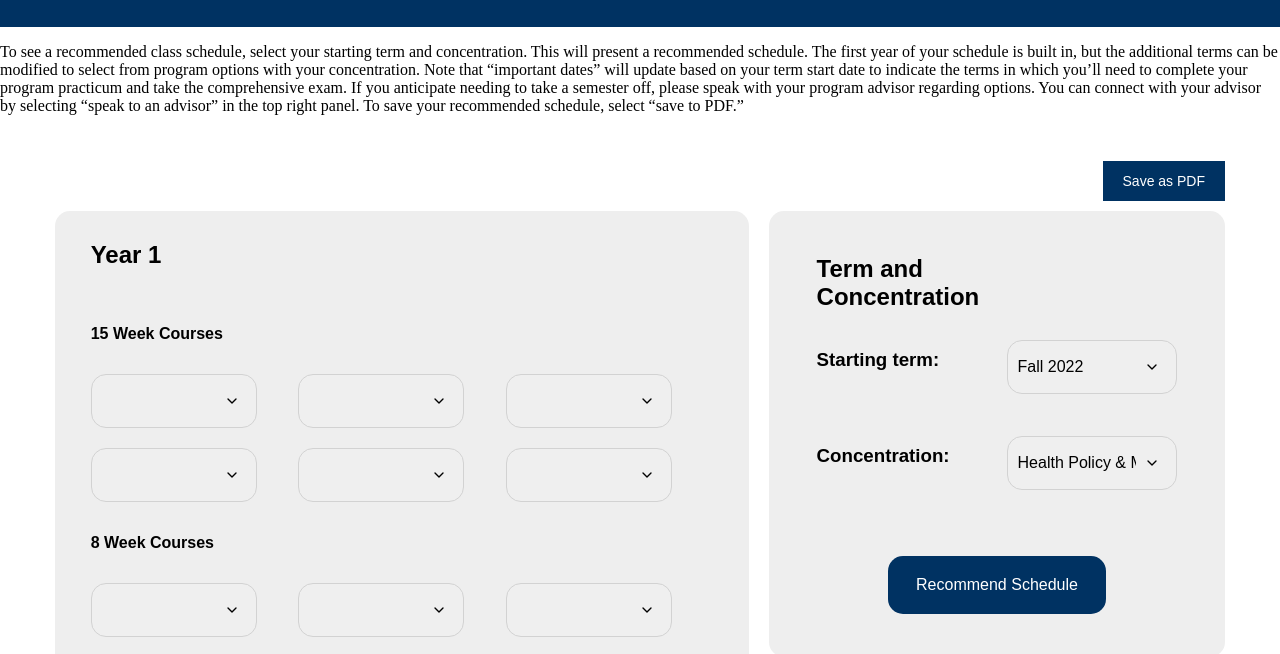
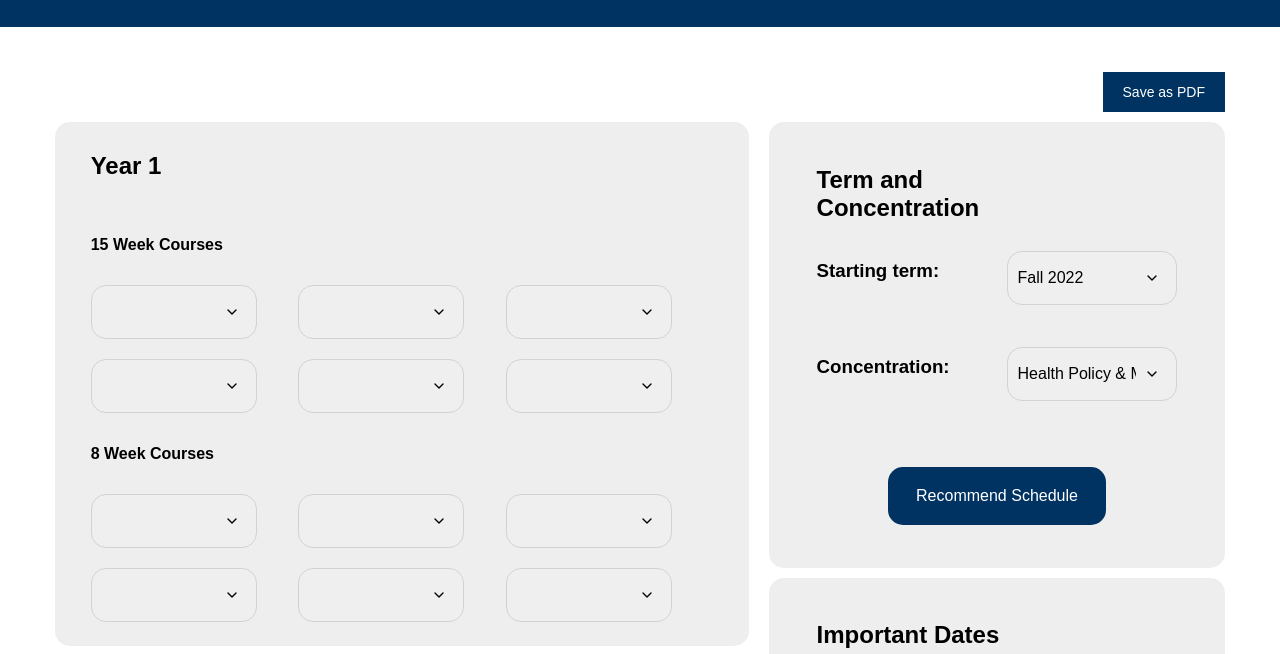
Before and after one commit to drewradley/Sequencer2021, a plain HTML site: page Sequencer2021/final.html in a window 1280 px wide. Shown: the part 96-750 px from the top of the page. Drawn offline with Linux system fonts and the light colour scheme.

Commit message:
Update final.html

```diff
--- a/Sequencer2021/final.html
+++ b/Sequencer2021/final.html
@@ -24,7 +24,6 @@
             <h4> Have a question? Speak to an advisor <a id="advisor-questions" href="https://onlinemph.berkeley.edu/academic-planning/student-services/directory-of-advising-and-student-services/" >here</a>.</h4>
         </div>
     </div>
-                        <p>To see a recommended class schedule, select your starting term and concentration. This will present a recommended schedule. The first year of your schedule is built in, but the additional terms can be modified to select from program options with your concentration. Note that “important dates” will update based on your term start date to indicate the terms in which you’ll need to complete your program practicum and take the comprehensive exam. If you anticipate needing to take a semester off, please speak with your program advisor regarding options. You can connect with your advisor by selecting “speak to an advisor” in the top right panel. To save your recommended schedule, select “save to PDF.” </p>
 
     <div class="container">
         <div class="saveAsPdfContainer">
```
